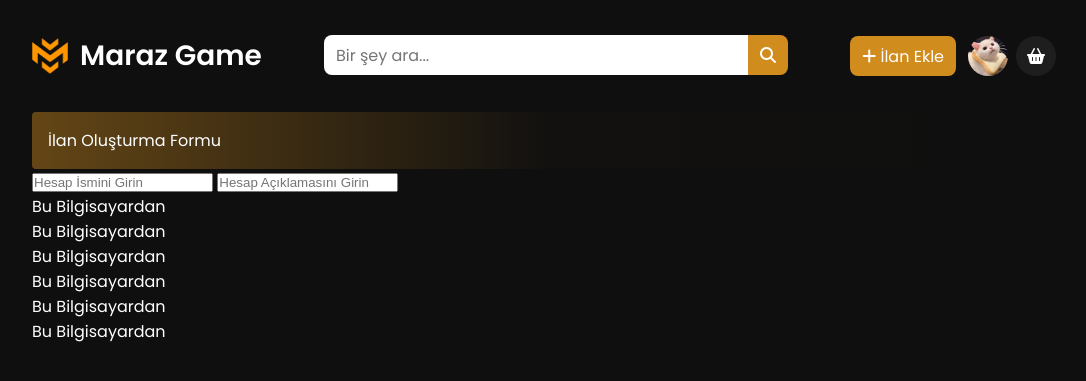
After one commit to devscopee/tugaygoksite, a PHP site: page /add-decleration.php in a window 1280 px wide. The commit adds this page. Shown: the top 381 px of the page, without its empty margins (96-1182 px from the left). Run offline with PHP 8.4, Linux system fonts and the light colour scheme.

Commit message:
tugayabi kalp rte

```diff
--- /dev/null
+++ b/add-decleration.php
@@ -0,0 +1,69 @@
+<!DOCTYPE html>
+<html lang="en">
+<head>
+    <meta charset="UTF-8">
+    <meta http-equiv="X-UA-Compatible" content="IE=edge">
+    <meta name="viewport" content="width=device-width, initial-scale=1.0">
+    <link rel='stylesheet' href='css/add-decleration.css'>
+    <link rel='stylesheet' href='css/global.css'>
+    <link rel='stylesheet' href='css/media.css'>
+    <title>Maraz Game</title>
+</head>
+<body>
+
+
+    <?php
+        include('inc/header.php')
+    ?>
+
+    <div class="main">
+        <div class="container">
+            <div class="greeting">
+                <p>İlan Oluşturma Formu</p>
+            </div>
+
+            <div class="adding-decleration-form">
+                <div class="account-general-information">
+                    <input type="text" maxlength='60' placeholder='Hesap İsmini Girin'>
+                    <input type="text" maxlength='240' placeholder='Hesap Açıklamasını Girin'>
+                </div>
+
+                <div class="account-images">
+                    <div class='import-from-this-computer change-profile-image' onclick="selectProfilePicture()">
+                        <p>Bu Bilgisayardan</p>
+                        <input type="file" id="picture-input" accept="image/*" style="display:none" onchange="displaySelectedPicture(event)">
+                    </div>
+
+                    <div class='import-from-this-computer change-profile-image' onclick="selectProfilePicture()">
+                        <p>Bu Bilgisayardan</p>
+                        <input type="file" id="picture-input" accept="image/*" style="display:none" onchange="displaySelectedPicture(event)">
+                    </div>
+
+                    <div class='import-from-this-computer change-profile-image' onclick="selectProfilePicture()">
+                        <p>Bu Bilgisayardan</p>
+                        <input type="file" id="picture-input" accept="image/*" style="display:none" onchange="displaySelectedPicture(event)">
+                    </div>
+
+
+                    <div class='import-from-this-computer change-profile-image' onclick="selectProfilePicture()">
+                        <p>Bu Bilgisayardan</p>
+                        <input type="file" id="picture-input" accept="image/*" style="display:none" onchange="displaySelectedPicture(event)">
+                    </div>
+
+                    <div class='import-from-this-computer change-profile-image' onclick="selectProfilePicture()">                            <p>Bu Bilgisayardan</p>
+                        <input type="file" id="picture-input" accept="image/*" style="display:none" onchange="displaySelectedPicture(event)">
+                    </div>
+
+                    <div class='import-from-this-computer change-profile-image' onclick="selectProfilePicture()">
+                        <p>Bu Bilgisayardan</p>
+                        <input type="file" id="picture-input" accept="image/*" style="display:none" onchange="displaySelectedPicture(event)">
+                    </div>
+                </div>
+            </div>
+        </div>
+    </div>
+
+    <script src="js/main.js"></script>
+    <script src="js/jquery.js"></script>
+</body>
+</html>
--- /dev/null
+++ b/css/add-decleration.css
@@ -0,0 +1,16 @@
+.main{
+    width: 100%;
+    display: flex;
+    justify-content: center;
+}
+
+.main .container{
+    width: 80%;
+}
+
+.main .container .greeting{
+    width: 100%;
+    padding: 16px;
+    border-radius: 4px;
+    background: linear-gradient(to right, #d18c1e70, #d18c1e04, #d18c1e00);
+}
--- a/js/profile.js
+++ b/js/profile.js
@@ -21,7 +21,7 @@ function changeProfilePicture() {
 // random identification code creator
 
 const usedCodes = new Set();
-const identification = document.querySelector('.main .container .section .general .account-information p .identification-code')
+const identification = document.querySelector('.main .container .account .general .account-information p .identification-code')
 
 function generateIdentificationCode() {
   const characters = '1234567890abcd';
```
Also changed, not shown: profile.php (+6 -6 lines), js/add-decleration.js (added).
